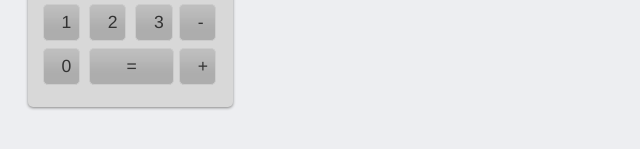
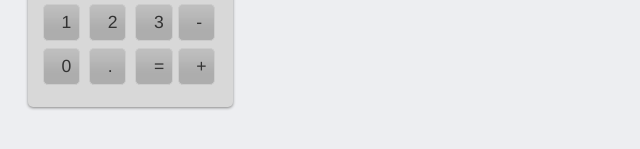
Before and after one commit to karmi/calculator, a plain HTML site: page index.html in a window 1280 px wide. Shown: the part 207-356 px from the top of the page, 0-640 px from the left. Drawn offline with Linux system fonts and the light colour scheme.

Commit message:
Added button to allow inserting numbers with decimal places [feature-123]

```diff
--- a/application.css
+++ b/application.css
@@ -33,7 +33,7 @@ body
     width: 30px; }
 
 #calculator input#sum
-  { width: 85px; }
+  { width: 30px; }
 
 #calculator .numbers,
 #calculator .operators
--- a/index.html
+++ b/index.html
@@ -33,6 +33,7 @@
     <br>
 
     <input type="button" value="0">
+    <input type="button" value=".">
     <input type="button" value="=" id="sum" >
     <br>
     </div>
```
